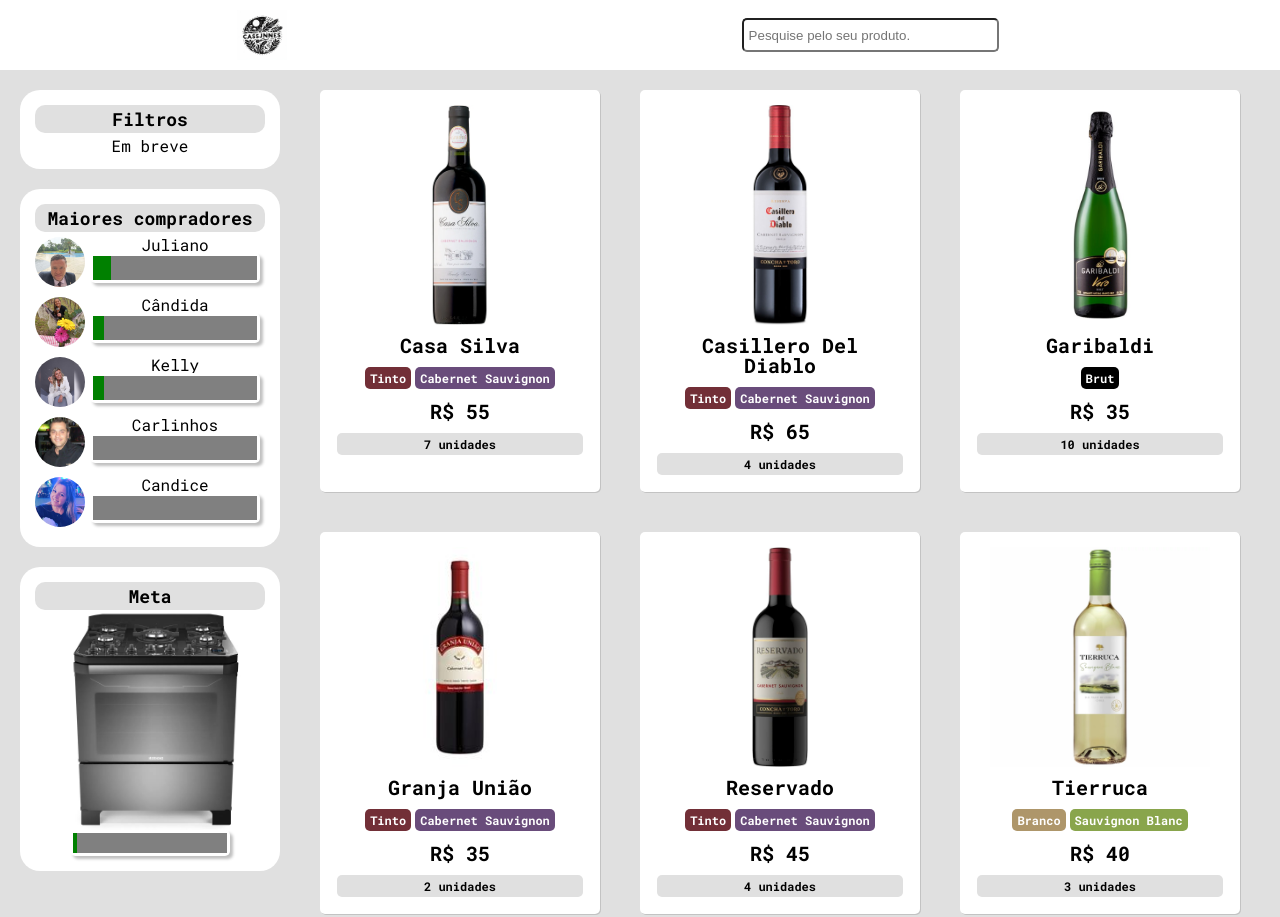
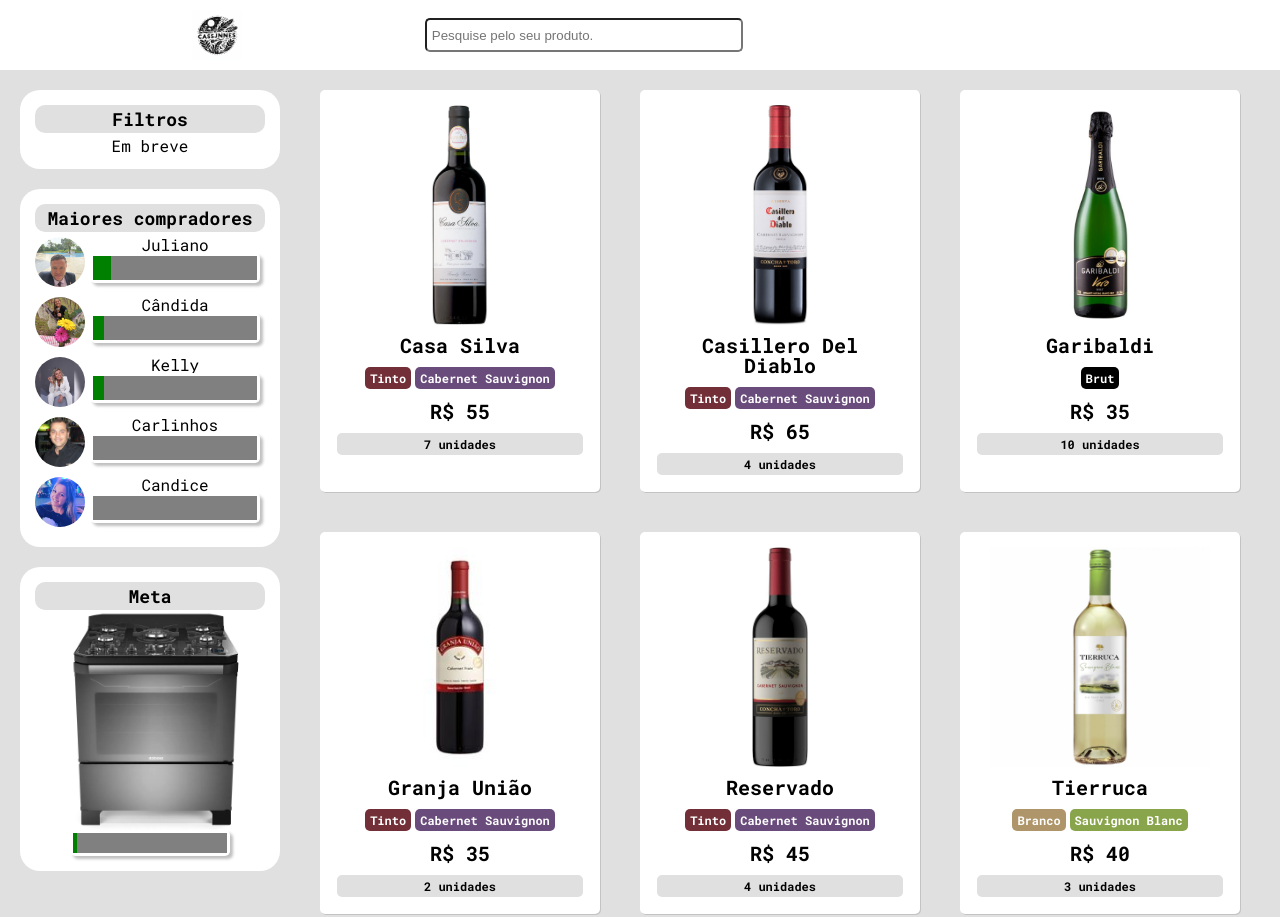
Before and after one commit to cassjonnes/vinho_loja, a plain HTML site: page index.html in a window 1280 px wide. Shown: the top 917 px of the page. Drawn offline with Linux system fonts and the light colour scheme.

Commit message:
ajuste layout caixa pesquisa

```diff
--- a/css/style.css
+++ b/css/style.css
@@ -9,7 +9,8 @@
 
 header{
     display: flex;
-    justify-content: space-around;
+    /* justify-content: space-around; */
+    justify-content: left;
     align-items: center;
     width: 95%;
     padding: 10px;
@@ -19,11 +20,12 @@
 /* LOGO LOJA */
 .logo__loja{
     width: 50px;
+    margin: 0 15%;
 }
 
 /* CAIXA DE PESQUISA */
 .combo__pesquisa{
-    width: 20%;
+    width: 25%;
     padding: 5px;
     height: 20px;
     border-radius: 5px;
```
